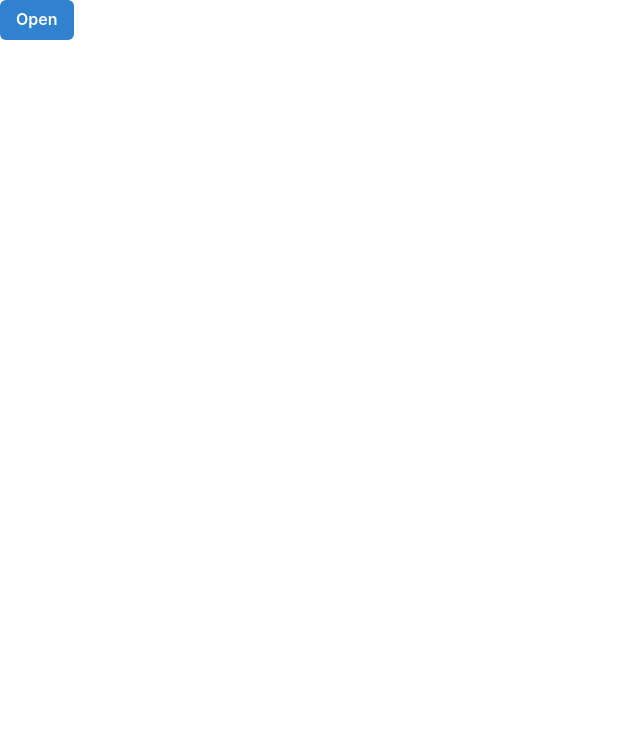
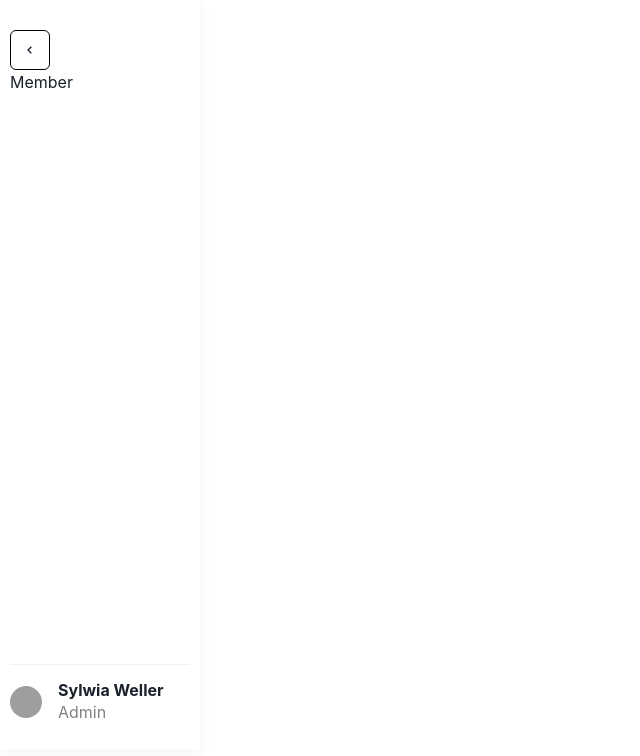
Before and after one commit to dev-rushi-parte/marked-waves-859, a React (Create React App) app in the folder client/: page /sidebar in a window 1280 px wide. Shown: the top 756 px of the page, without its empty margins (0-640 px from the left). Built offline with nearby package versions, Linux system fonts and the light colour scheme; grey boxes are pictures that could not be loaded.

Commit message:
sidebar sturucture

```diff
--- a/client/src/Pages/Account/Login.jsx
+++ b/client/src/Pages/Account/Login.jsx
@@ -78,8 +78,16 @@ function Login() {
                     else {
 
                         console.log("error in Login axios requres", err)
+                        toast({
+                            position: 'top',
+                            marginTop: '150px',
+                            description: err,
+                            status: 'error',
+                            duration: 3000,
+                            isClosable: true,
+                        })
                     }
-                    console.log(err)
+
                 })
 
 
--- a/client/src/Pages/TMETRIC_Pages/SideBar.jsx
+++ b/client/src/Pages/TMETRIC_Pages/SideBar.jsx
@@ -1,47 +1,71 @@
-import React from 'react'
+import React, { useState } from 'react'
+
 import {
-    Drawer,
-    DrawerBody,
-    DrawerFooter,
-    DrawerHeader,
-    DrawerOverlay,
-    DrawerContent,
-    DrawerCloseButton,
-    RadioGroup,
-    useDisclosure,
-    Button,
-    Box,
+    Flex,
+    Text,
+    IconButton,
+    Divider,
+    Avatar,
+    Heading
 } from '@chakra-ui/react'
+
 import { Link } from 'react-router-dom'
+import { BiChevronLeft } from "react-icons/bi";
+import Member from './Member';
 
 function SideBar() {
-    const { isOpen, onOpen, onClose } = useDisclosure()
+    const [navSize, changeNavSize] = useState("large")
+    return (
+        <Flex
+            pos="sticky"
+            h="750px"
+            boxShadow="0 4px 12px 0 rgba(0, 0, 0, 0.05)"
+            w={navSize == "small" ? "75px" : "200px"}
+            flexDir="column"
+            justifyContent="space-between"
+        >
+            <Flex
+                p="5%"
+                flexDir="column"
+                w="100%"
+                alignItems={navSize == "small" ? "center" : "flex-start"}
+                as="nav"
+            >
+                <IconButton
+                    background="none"
+                    mt={5}
+                    border='1px solid black'
+                    _hover={{ background: 'none' }}
+                    icon={<BiChevronLeft />}
+                    onClick={() => {
+                        if (navSize == "small")
+                            changeNavSize("large")
+                        else
+                            changeNavSize("small")
+                    }}
+                />
 
+                <Link to='/member'>
+                    Member</Link>
+            </Flex>
 
-    return (
-        <>
-
-            <RadioGroup defaultValue='left' >
-
-            </RadioGroup>
-            <Button colorScheme='blue' onClick={onOpen}>
-                Open
-            </Button>
-            <Drawer placement='left' isOpen={isOpen}>
-                <DrawerOverlay />
-                <DrawerContent>
-                    <DrawerHeader borderBottomWidth='1px'>Basic Drawer</DrawerHeader>
-                    <DrawerBody>
-                        <p>Some contents...</p>
-                        <p>Some contents...</p>
-                        <p>Some contents...</p>
-                        <Link to='/member'>
-                            <Box>Member</Box>
-                        </Link>
-                    </DrawerBody>
-                </DrawerContent>
-            </Drawer>
-        </>
+            <Flex
+                p="5%"
+                flexDir="column"
+                w="100%"
+                alignItems={navSize == "small" ? "center" : "flex-start"}
+                mb={4}
+            >
+                <Divider display={navSize == "small" ? "none" : "flex"} />
+                <Flex mt={4} align="center">
+                    <Avatar size="sm" src="avatar-1.jpg" />
+                    <Flex flexDir="column" ml={4} display={navSize == "small" ? "none" : "flex"}>
+                        <Heading as="h3" size="sm">Sylwia Weller</Heading>
+                        <Text color="gray">Admin</Text>
+                    </Flex>
+                </Flex>
+            </Flex>
+        </Flex>
     )
 }
 
```
